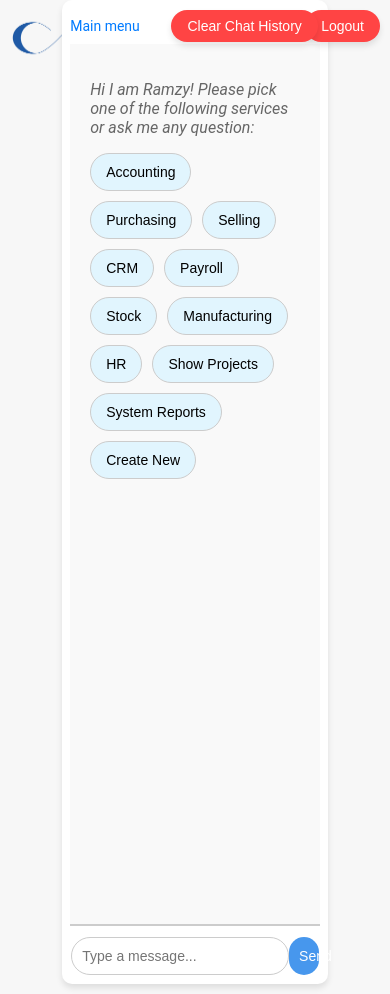
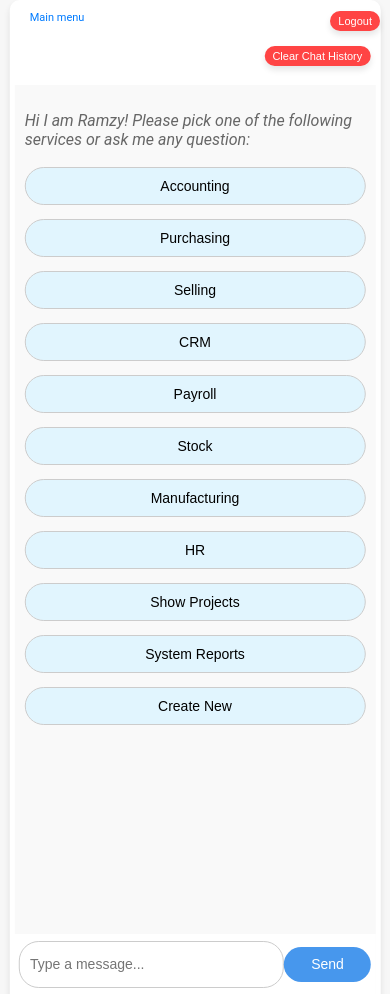
Before and after one commit to omaranwar1/Agent, a Flask app: page /chatbot in a window 390 px wide. Run offline with Flask 3, Linux system fonts and the light colour scheme.

Commit message:
added support for mobile view

```diff
--- a/templates/index.html
+++ b/templates/index.html
@@ -137,15 +137,21 @@
     }
 
     #breadcrumbs {
-        margin: 10px 0;
+        margin: 10px;
         font-size: 14px;
         color: #666;
+        width: calc(100% - 250px);  /* Increased space for both buttons */
+        word-wrap: break-word;
+        line-height: 1.5;
+        display: block;
     }
 
     #breadcrumbs a {
         color: #007bff;
         text-decoration: none;
         margin-right: 5px;
+        display: inline-block;  /* Keep for better wrapping */
+        max-width: 100%;  /* Ensure links wrap within container */
     }
 
     #breadcrumbs a:hover {
@@ -200,7 +206,7 @@
         position: absolute;
         top: 10px;
         right: 10px;
-        z-index: 1000; /* Ensure it stays on top */
+        z-index: 1000;
     }
 
     .clear-btn {
@@ -289,7 +295,7 @@
     .logout-container {
         position: absolute;
         top: 10px;
-        right: 10px;
+        right: 120px;  /* Position to the left of clear button */
         z-index: 1000;
     }
 
@@ -365,6 +371,163 @@
         0% { transform: scale(1); }
         100% { transform: scale(0); }
     }
+
+    /* Add these media queries at the end of your style section */
+    @media screen and (max-width: 768px) {
+        #container {
+            width: 95%;
+            height: 100vh;
+            position: fixed;
+            top: 0;
+            left: 50%;
+            transform: translateX(-50%);
+        }
+
+        #chat-container {
+            width: 100%;
+            height: 100%;
+            padding: 5px;
+            padding-top: 85px;  /* Space for buttons at top */
+            display: flex;
+            flex-direction: column;
+        }
+
+        #chat-box {
+            flex: 1;
+            padding: 10px;
+            height: calc(100vh - 200px);  /* Adjust this value to leave space for input */
+            overflow-y: auto;
+            margin-bottom: 10px;
+        }
+
+        .input-container {
+            padding: 5px;
+            background-color: #fff;
+            position: fixed;  /* Fix to bottom */
+            bottom: 0;
+            left: 50%;
+            transform: translateX(-50%);
+            width: 95%;
+            height: 50px;
+            display: flex;
+            align-items: center;
+            z-index: 1000;
+        }
+
+        /* Adjust buttons and breadcrumbs */
+        #breadcrumbs {
+            position: absolute;
+            top: 10px;
+            left: 10px;
+            margin-top: 0;
+            width: calc(100% - 125px);
+            font-size: 12px;
+        }
+
+        .logout-container {
+            top: 10px;
+            right: 10px;
+        }
+
+        .clear-history-container {
+            top: 45px;
+            right: 10px;
+        }
+
+        /* Input elements */
+        #user-input {
+            width: 75%;
+            height: 35px;
+            padding: 5px 10px;
+        }
+
+        #send-button {
+            width: 20%;
+            height: 35px;
+            padding: 5px;
+        }
+
+        /* Message styling */
+        .message {
+            max-width: 90%;
+            padding: 8px 10px;
+        }
+    }
+
+    /* Additional adjustments for very small screens */
+    @media screen and (max-height: 600px) {
+        #chat-box {
+            height: calc(100vh - 180px);
+        }
+
+        .input-container {
+            height: 40px;
+        }
+
+        #user-input,
+        #send-button {
+            height: 30px;
+        }
+    }
+
+    /* Add styles for even smaller screens */
+    @media screen and (max-width: 480px) {
+        #service-buttons button,
+        .sub-service-buttons button {
+            min-width: 100%;  /* One button per row */
+            margin: 2px 0;
+        }
+
+        .message {
+            max-width: 95%;
+            font-size: 14px;
+        }
+
+        #user-input {
+            width: 70%;
+        }
+
+        #send-button {
+            width: 25%;
+        }
+
+        #breadcrumbs {
+            width: calc(100% - 110px);  /* Slightly adjust width for smaller screens */
+            font-size: 11px;
+        }
+
+        .logout-btn,
+        .clear-btn {
+            padding: 4px 8px;
+            font-size: 11px;
+        }
+    }
+
+    /* Add styles for landscape orientation */
+    @media screen and (max-height: 480px) and (orientation: landscape) {
+        #chat-container {
+            height: 90vh;
+        }
+
+        #chat-box {
+            max-height: 60vh;
+        }
+
+        #service-buttons,
+        .sub-service-buttons {
+            display: flex;
+            flex-wrap: nowrap;
+            overflow-x: auto;
+            padding-bottom: 10px;
+        }
+
+        #service-buttons button,
+        .sub-service-buttons button {
+            flex: 0 0 auto;
+            margin: 0 5px;
+            white-space: nowrap;
+        }
+    }
   </style>
 </head>
 <body>
@@ -418,6 +581,16 @@
             if (!responseMessage.startsWith("iframe::")) return false;
 
             const iframeUrl = responseMessage.split("iframe::")[1].trim();
+
+            // Check if on mobile (screen width less than 768px)
+            if (window.innerWidth <= 768) {
+                // Open in new tab for mobile
+                window.open(iframeUrl, '_blank');
+                displayMessage("Opening in new tab...", 'bot-message');
+                return true;
+            }
+
+            // Desktop behavior remains the same
             const iframeContainer = document.getElementById('iframe-container');
             const iframe = document.getElementById('report-iframe');
 
@@ -436,11 +609,11 @@
             iframe.onerror = () => {
                 console.error("Failed to load iframe.");
                 displayMessage("The report failed to load. Please check the URL or try again.", 'bot-message');
-                iframeContainer.style.display = 'none'; // Hide iframe container
+                iframeContainer.style.display = 'none';
                 document.getElementById('container').classList.remove('chat-with-iframe');
             };
 
-            return true; // Indicates iframe handling was successful
+            return true;
         }
       /*****************************************************************/
       function updateBreadcrumbs() {
```
